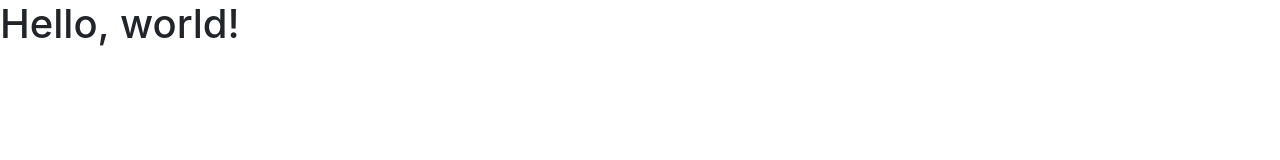
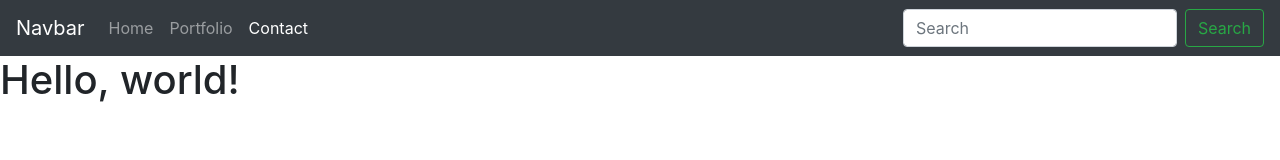
Before and after one commit to dooski/Homework-02, a plain HTML site: page contact.html in a window 1280 px wide. Drawn offline with nearby package versions, Linux system fonts and the light colour scheme.

Commit message:
added Navbar

```diff
--- a/contact.html
+++ b/contact.html
@@ -14,6 +14,34 @@
 </head>
 
 <body>
+    <!-- NavBar (copied and pasted from WC3) -->
+    <!-- Static navbar -->
+    <nav class="navbar navbar-expand-lg navbar-dark bg-dark">
+        <a class="navbar-brand" href="#">Navbar</a>
+        <button class="navbar-toggler" data-toggle="collapse" data-target="#navbarSupportedContent"
+            aria-controls="navbarSupportedContent" aria-expanded="false" aria-label="Toggle navigation">
+            <span class="navbar-toggler-icon"></span>
+        </button>
+
+        <div class="collapse navbar-collapse" id="navbarSupportedContent">
+            <ul class="navbar-nav mr-auto">
+                <li class="nav-item">
+                    <a class="nav-link" href="./index.html">Home</a>
+                </li>
+                <li class="nav-item">
+                    <a class="nav-link" href="./portfolio.html">Portfolio<span class="sr-only"></span></a>
+                </li>
+                <li class="nav-item active">
+                    <a class="nav-link" href="./contact.html">Contact<span class="sr-only"></span></a>
+                </li>
+            </ul>
+
+            <form class="form-inline my-2 my-lg-0">
+                <input class="form-control mr-sm-2" type="search" placeholder="Search" aria-label="Search">
+                <button class="btn btn-outline-success my-2 my-sm-0" type="submit">Search</button>
+            </form>
+        </div>
+    </nav>
     <h1>Hello, world!</h1>
 
     <!-- Optional JavaScript -->
```
Also changed, not shown: index.html (+30 -0 lines), portfolio.html (+29 -0 lines).
